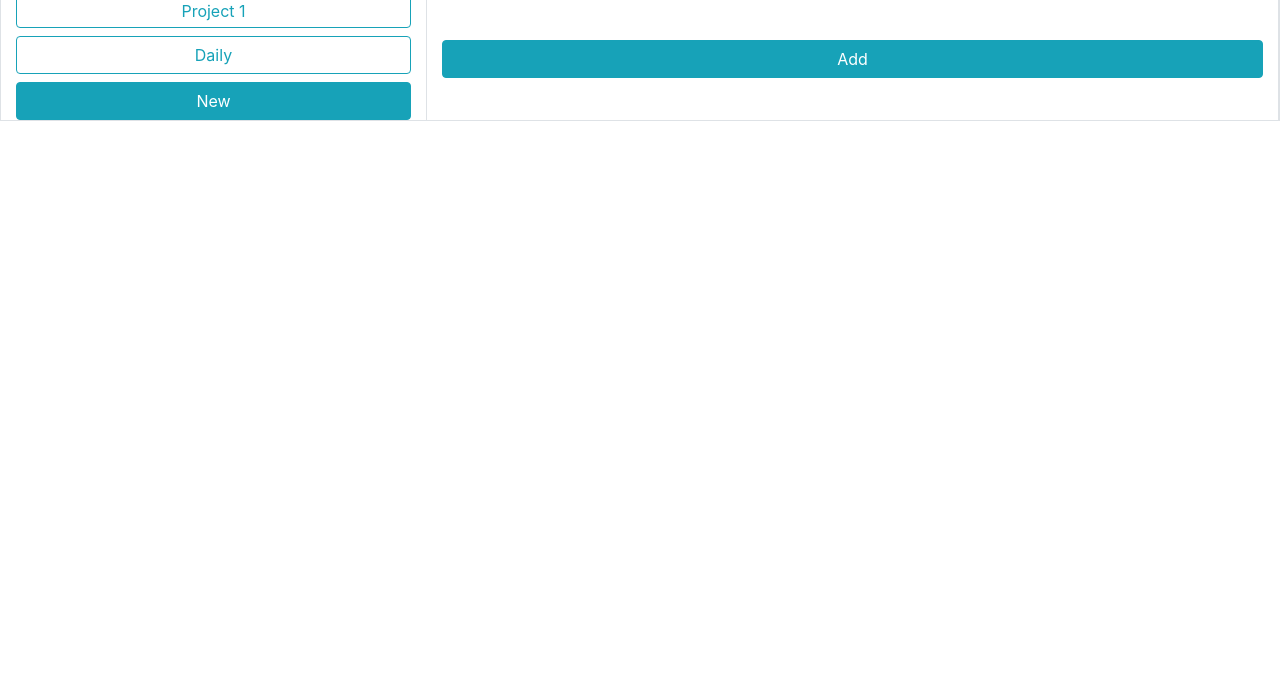
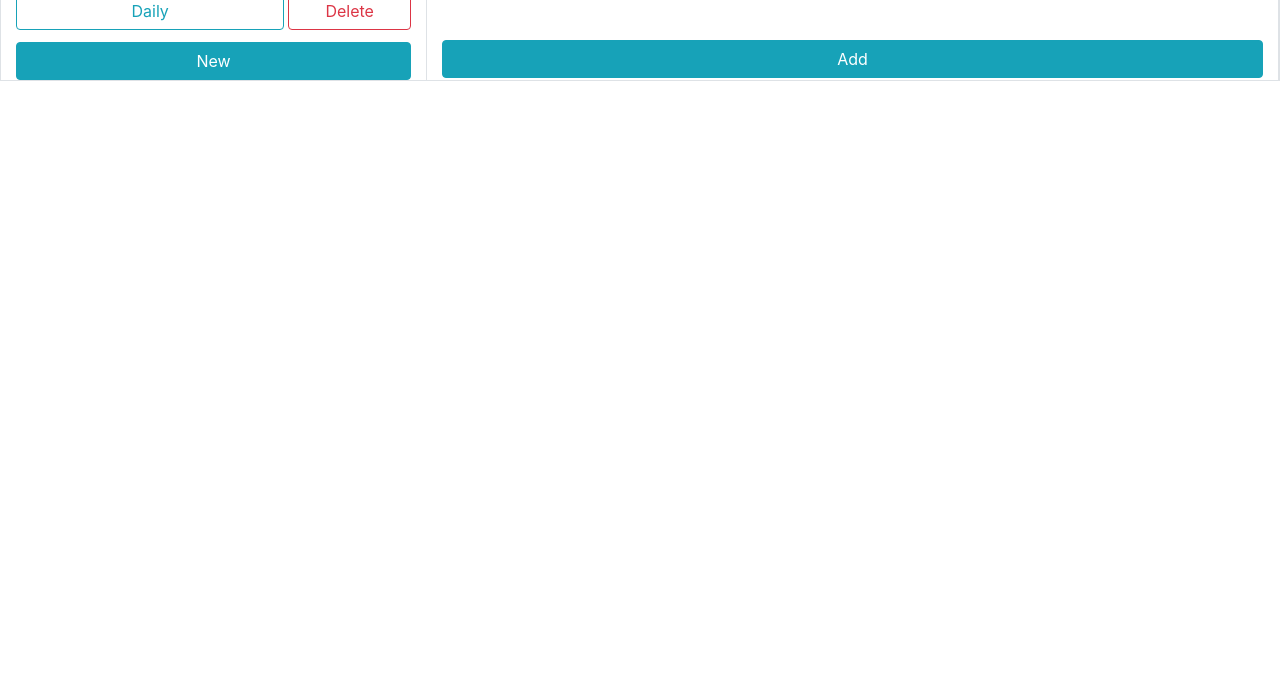
Before and after one commit to AdnanGondal/manageMe, a website with bundled scripts: page dist/index.html in a window 1280 px wide. Shown: the part 111-800 px from the top of the page. Built offline with nearby package versions, Linux system fonts and the light colour scheme.

Commit message:
added delete buttons- now need to make them functional for projects

```diff
--- a/src/dom/domController.js
+++ b/src/dom/domController.js
@@ -7,18 +7,12 @@ const DOMcontroller = (()=>{
     let projectTitle = document.querySelector("#project-title-input");
     let projectsDiv = document.querySelector("#projects-container");
 
-    const createProjectButton = (title)=>{
-        let button = document.createElement('button');
-        button.textContent = title;
-        button.classList.add("btn","btn-outline-info","btn-block");
-        projectsDiv.append(button);
-
-    }
 
     const projectDisplay=()=>{
 
 
         //console.log(localStorage.removeItem('projects'));
+
         console.log(JSON.parse(localStorage.getItem('projects')));
 
         console.log(controller.getProjects())
@@ -36,6 +30,36 @@ const DOMcontroller = (()=>{
 
     }
 
+    const createProjectButton = (title)=>{
+        let buttonRow = document.createElement("div");
+        buttonRow.classList.add("row", "pb-1");
+
+        let projectButtonCol = document.createElement("div");
+        projectButtonCol.classList.add("col-8","pr-0");
+
+        let deleteButCol = document.createElement("div");
+        deleteButCol.classList.add("col-4","pl-1");
+
+
+        let button = document.createElement('button');
+        button.textContent = title;
+        button.classList.add("btn","btn-outline-info","btn-block");
+
+        let delButton = document.createElement('button');
+        delButton.textContent = "Delete"
+        delButton.classList.add("btn","btn-outline-danger","btn-block")
+
+        projectButtonCol.appendChild(button);
+        deleteButCol.appendChild(delButton);
+
+        buttonRow.appendChild(projectButtonCol);
+        buttonRow.appendChild(deleteButCol);
+
+        projectsDiv.append(buttonRow);
+
+    }
+
+
     const addProject=()=>{
         if (projectTitle.value){
             controller.addProject(projectTitle.value);
@@ -52,6 +76,7 @@ const DOMcontroller = (()=>{
     const render = ()=>{
 
         projectDisplay();
+
         //Button event listeners:
 
         addProjectButton.addEventListener('click',()=>{
```
Also changed, not shown: dist/index.html, dist/main.js.
